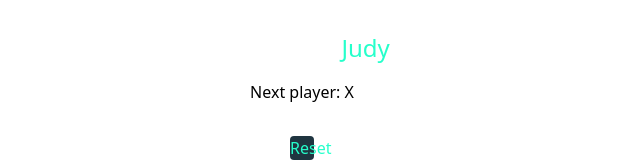
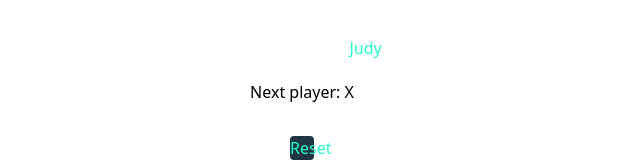
Before and after one commit to Judiciousmurich/Tic-Tac-Toe, a React (Vite) app: page / in a window 1280 px wide. Shown: the top 162 px of the page, without its empty margins (338-978 px from the left). Built offline with nearby package versions, Linux system fonts and the light colour scheme.

Commit message:
feat:add styles

```diff
--- a/src/components/TicTacToe/TicTacToe.jsx
+++ b/src/components/TicTacToe/TicTacToe.jsx
@@ -31,7 +31,7 @@ const TicTacToe = () => {
   return (
     <div className='text-center'>
       <h1 className="mt-8 text-white text-2xl flex items-center justify-center">
-        TicTacToe <span className="text-[#26ffcb] pl-5">Judy</span>
+        TicTacToe <span className="text-[#26ffcb] text-base pl-5">Judy</span>
       </h1>
       <div className="board">
         <div className="flex">
```
